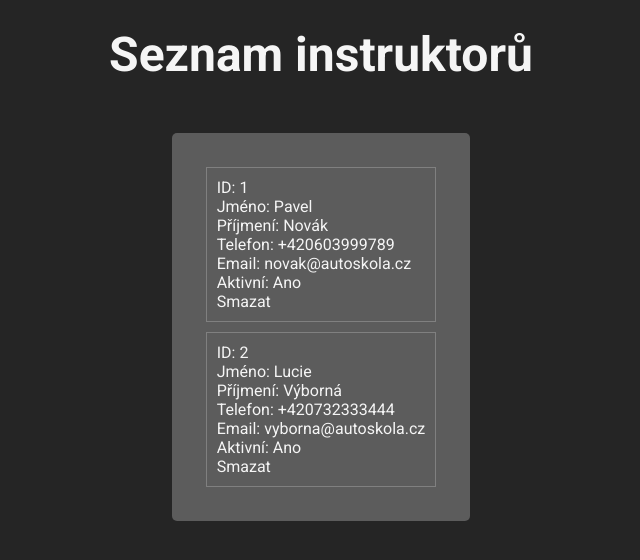
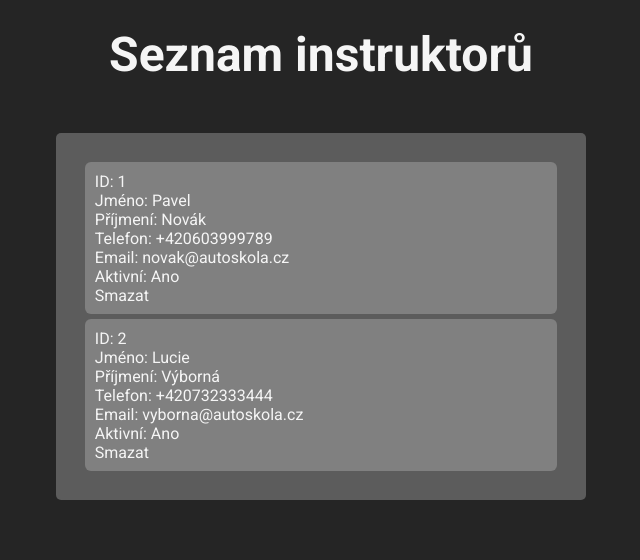
Before and after one commit to smartSmark12/autoskola, a PHP site: page /forms_display/form-instruktori.php in a window 1280 px wide. Shown: the top 560 px of the page, without its empty margins (319-959 px from the left). Run offline with PHP 8.4, Linux system fonts and the light colour scheme; data comes from the database, SQL or seed files in the repository.

Commit message:
hotfix stylů instruktori align

```diff
--- a/bordel/style.css
+++ b/bordel/style.css
@@ -128,3 +128,15 @@ article.display-card {
 article.display-card > h2 {
     margin-bottom: 5px;
 }
+
+.flex-main {
+    display: flex;
+    flex-direction: column;
+    justify-content: center;
+    align-items: center;
+}
+
+.panel-vypis {
+    width: 40%;
+    min-width: 200px;
+}
--- a/forms_display/form-instruktori.php
+++ b/forms_display/form-instruktori.php
@@ -13,11 +13,11 @@ $instruktori = $db->getAll();
 <link rel="stylesheet" href="../bordel/style.css">
 <body>
     <h1>Seznam instruktorů</h1>
-    <main class="styled-panel-container">
+    <main class="flex-main">
         <div class="panel-vypis">
             <!-- Loop through all instructors and display each one -->
             <?php foreach ($instruktori as $i): ?>
-                <article style="border: 1px solid gray; margin: 10px; padding: 10px;">
+                <article class="display-card"> <!-- style="border: 1px solid gray; margin: 10px; padding: 10px;" -->
                     <?php $i->vypis(); ?>
                     <a href="../forms_remove/form-instruktori.php?id=<?php echo $i->getId(); ?>">Smazat</a>
                 </article>
--- a/forms_display/form-studenti.php
+++ b/forms_display/form-studenti.php
@@ -12,7 +12,7 @@
     <header>
         <h1>Studenti načtení</h1>
     </header>
-    <main>
+    <main class="flex-main">
         <form method="POST" class="display-form">
             <label for="sort"><strong>Řazení:</strong></label>
             <select name="sort" id="sort">
```
